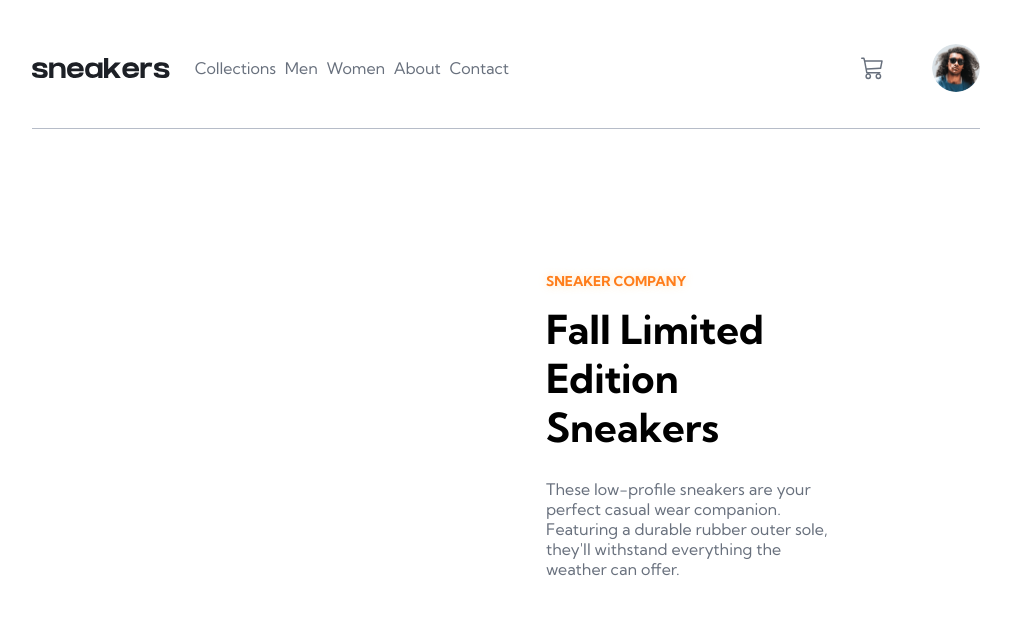
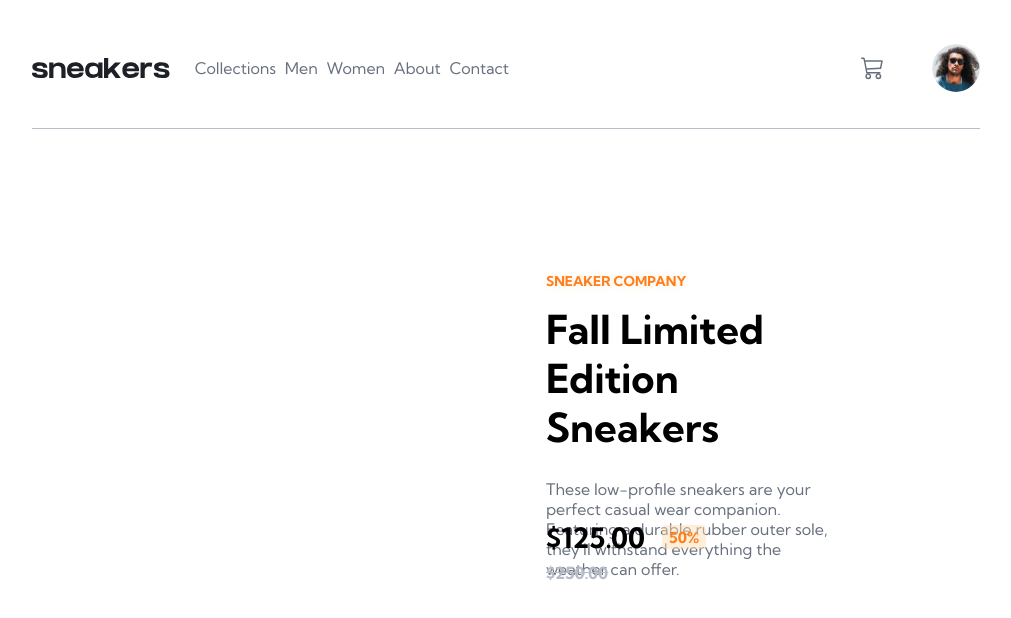
Before and after one commit to JurgenMik/E-commerce-Product, a React (Create React App) app: page / in a window 1280 px wide. Shown: the top 618 px of the page, without its empty margins (134-1145 px from the left). Built offline with nearby package versions, Linux system fonts and the light colour scheme.

Commit message:
EP-added-the-product-price-section

```diff
--- a/src/App.scss
+++ b/src/App.scss
@@ -21,7 +21,7 @@
     font-family: Kumbh Sans;
     margin-left: 5rem;
     .heading {
-      height: 40%;
+      height: 18rem;
       width: 65%;
       margin-top: 9rem;
       #enterprise {
@@ -40,4 +40,35 @@
       }
     }
   }
+  .price {
+    display: flex;
+    flex-direction: column;
+    margin-top: -3.75rem;
+    .after-discount {
+      width: 10rem;
+      display: flex;
+      align-items: center;
+      justify-content: space-between;
+      h1 {
+        font-size: 1.75rem;
+      }
+      #discount {
+        width: 2.75rem;
+        height: 1.5rem;
+        border-radius: 0.25rem;
+        display: flex;
+        justify-content: center;
+        align-items: center;
+        font-size: 0.95rem;
+        color: $Orange;
+        background: $GlowingOrange;
+      }
+    }
+    #original {
+      font-size: 1.05rem;
+      text-decoration: line-through;
+      color: $GrayishBlue;
+      margin-top: -0.75rem;
+    }
+  }
 }
--- a/src/App.tsx
+++ b/src/App.tsx
@@ -29,7 +29,13 @@ function App() {
                     </p>
                 </div>
                 <div className="price">
-
+                    <div className="after-discount">
+                        <h1>$125.00</h1>
+                        <h1 id="discount">50%</h1>
+                    </div>
+                    <h1 id="original">
+                        $250.00
+                    </h1>
                 </div>
                 <div className="interaction">
 
--- a/src/variables/variables.scss
+++ b/src/variables/variables.scss
@@ -16,4 +16,4 @@
 
     // Misc
 
-    $GlowingOrange: rgba(255, 222, 176, 0.8);
+    $GlowingOrange: rgba(255, 222, 176, 0.47);
```
